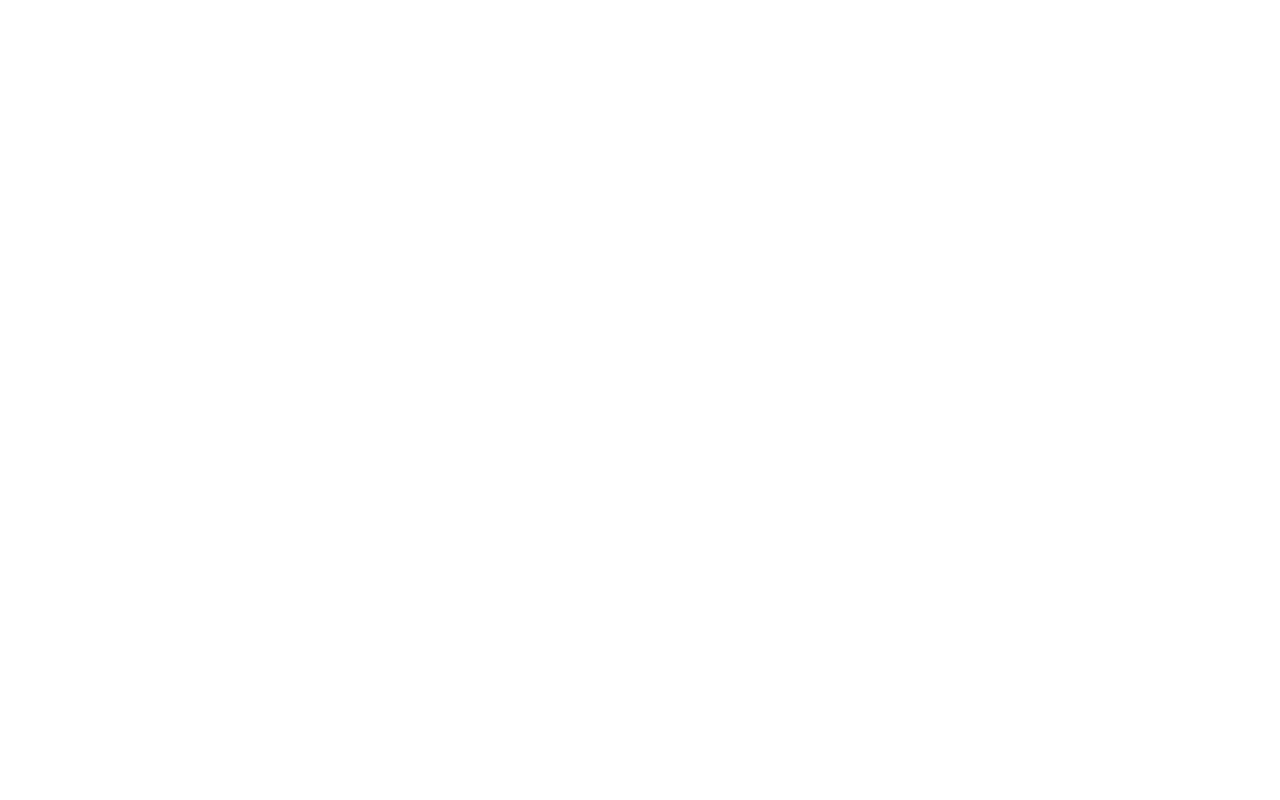
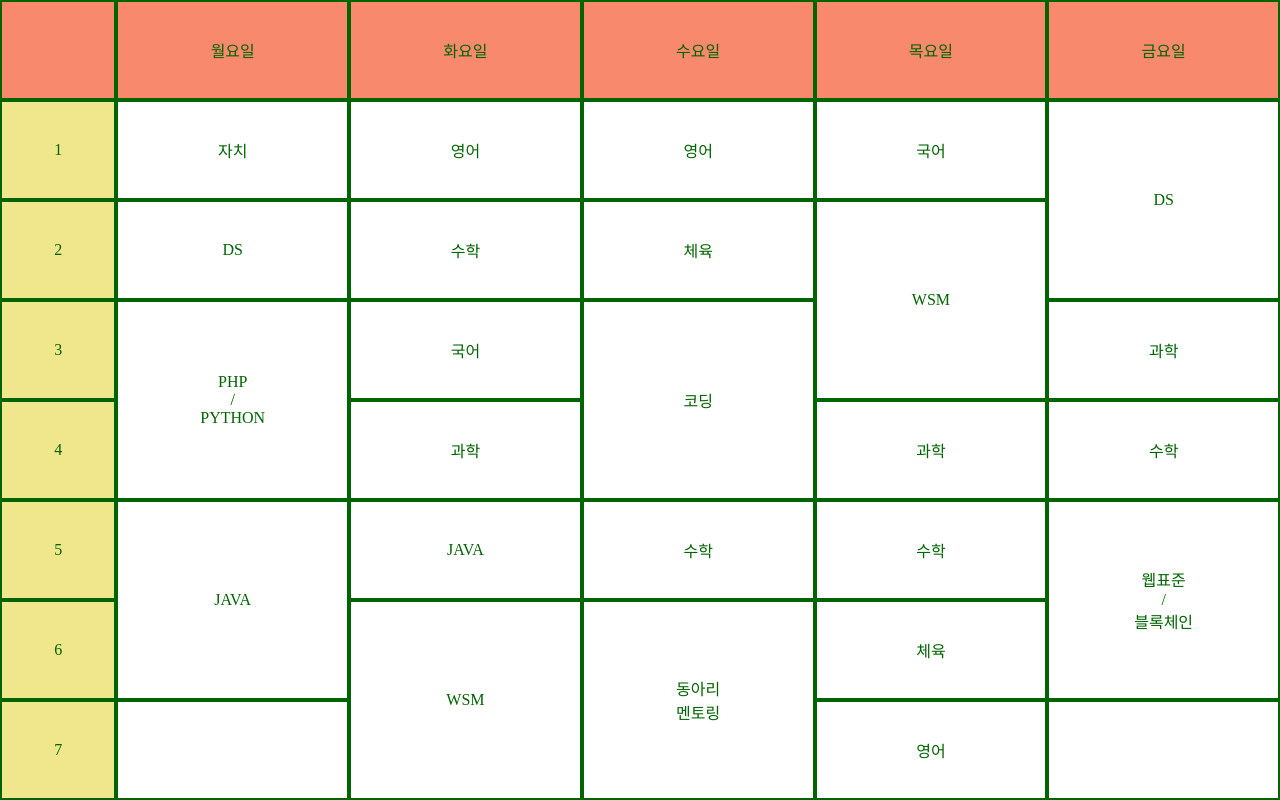
Before and after one commit to rlagkdms/2023_WSM, a plain HTML site: page 20230824_grid/2-3 timetable.html in a window 1280 px wide. Drawn offline with Linux system fonts and the light colour scheme.

Commit message:
2-3 시간표

```diff
--- a/20230824_grid/2-3 timetable.html
+++ b/20230824_grid/2-3 timetable.html
@@ -7,6 +7,62 @@
     <link rel="stylesheet" href="css/2-3.css" />
   </head>
   <body>
-    <main id="timetable" class="container"></main>
+    <main id="timetable" class="container">
+      <div class="item weekday"></div>
+      <div class="item weekday">월요일</div>
+      <div class="item weekday">화요일</div>
+      <div class="item weekday">수요일</div>
+      <div class="item weekday">목요일</div>
+      <div class="item weekday">금요일</div>
+
+      <div class="item">1</div>
+      <div class="item">자치</div>
+      <div class="item">영어</div>
+      <div class="item">영어</div>
+      <div class="item">국어</div>
+      <div class="item">DS</div>
+
+      <div class="item">2</div>
+      <div class="item">DS</div>
+      <div class="item">수학</div>
+      <div class="item">체육</div>
+      <div class="item">WSM</div>
+      <!-- <div class="item">DS</div> -->
+
+      <div class="item">3</div>
+      <div class="item">PHP <br />/ <br />PYTHON</div>
+      <div class="item">국어</div>
+      <div class="item">코딩</div>
+      <!-- <div class="item">WSM</div> -->
+      <div class="item">과학</div>
+
+      <div class="item">4</div>
+      <!-- <div class="item">PHP/PYTHON</div> -->
+      <div class="item">과학</div>
+      <!-- <div class="item">코딩</div> -->
+      <div class="item">과학</div>
+      <div class="item">수학</div>
+
+      <div class="item">5</div>
+      <div class="item">JAVA</div>
+      <div class="item">JAVA</div>
+      <div class="item">수학</div>
+      <div class="item">수학</div>
+      <div class="item">웹표준<br />/ <br />블록체인</div>
+
+      <div class="item">6</div>
+      <!-- <div class="item">JAVA</div> -->
+      <div class="item">WSM</div>
+      <div class="item">동아리<br />멘토링</div>
+      <div class="item">체육</div>
+      <!-- <div class="item">웹표준/블록체인</div> -->
+
+      <div class="item">7</div>
+      <div class="item"></div>
+      <!-- <div class="item">WSM</div> -->
+      <!-- <div class="item">동아리멘토링</div> -->
+      <div class="item">영어</div>
+      <div class="item"></div>
+    </main>
   </body>
 </html>
--- a/20230824_grid/css/2-3.css
+++ b/20230824_grid/css/2-3.css
@@ -0,0 +1,81 @@
+*{
+    margin: 0;
+    padding: 0;
+}
+html,
+body{
+    height: 100%;
+}
+.container{
+    width: 100%;
+    height: 100%;
+    display: grid;
+    grid-template-columns: 0.5fr repeat(5, 1fr);
+    grid-template-rows:repeat(8, 1fr);
+}
+.weekday{
+    background-color: rgb(249, 137, 109);
+}
+.item{
+    border: 2px solid darkgreen;
+    display: flex;
+    justify-content: center;
+    align-items: center;
+    color: darkgreen;
+    text-align: center; /*flex 한 하나의 아이템 안에 텍스트를 가운데 정렬하기*/
+}
+
+/*.item:nth-child(6n + 7)*/ /*7 + 6n 은 안되고, 6n+7은 됨.*/
+.item:nth-child(7),
+.item:nth-child(13),
+.item:nth-child(18),
+.item:nth-child(23),
+.item:nth-child(27),
+.item:nth-child(33),
+.item:nth-child(37)
+{
+    background-color: khaki;
+}
+.item:nth-child(12){
+    /* background-color: cornflowerblue; */
+    /* grid-column-start: 6;
+    grid-column-end: 7; grid-column과 같다   */
+    grid-column: 6/7;
+    grid-row: 2/4;
+    /* grid-column: 7/6;
+    grid-column: -2/-1; /*이거 시험*/
+    /* grid-column: -1/-2;  */
+}
+.item:nth-child(17){
+    /* background-color: cadetblue; */
+    grid-row: 3/5; /*기본값 지정해주지 않으면 1로 바뀌게 됨. -> 맨앞으로 이동*/
+    /* grid-row: 3/ span 2; */
+    /*grid-row: span 2 / 5; 끝 점을 맞추어야 한다.*/ /*이거 시험*/
+    grid-column: 5/6;/*한 칸이면 5만 해줘도 된다. */
+    /* grid-row: -5/-7; */
+}
+.item:nth-child(19){
+    grid-row: 4/6;
+    grid-column: 2;
+    /* background-color: aquamarine; */
+}
+.item:nth-child(21){
+    grid-row: 4/6;
+    grid-column: 4;
+}
+.item:nth-child(28){
+    grid-row: 6/8;
+    grid-column: 2;
+}
+.item:nth-child(32){
+    grid-row: 6/8;
+    grid-column: 6;
+}
+.item:nth-child(34){
+    grid-row: 7/9;
+    grid-column: 3;
+}
+.item:nth-child(35) {
+    grid-row: 7/9;
+    grid-column: 4;
+}
```
